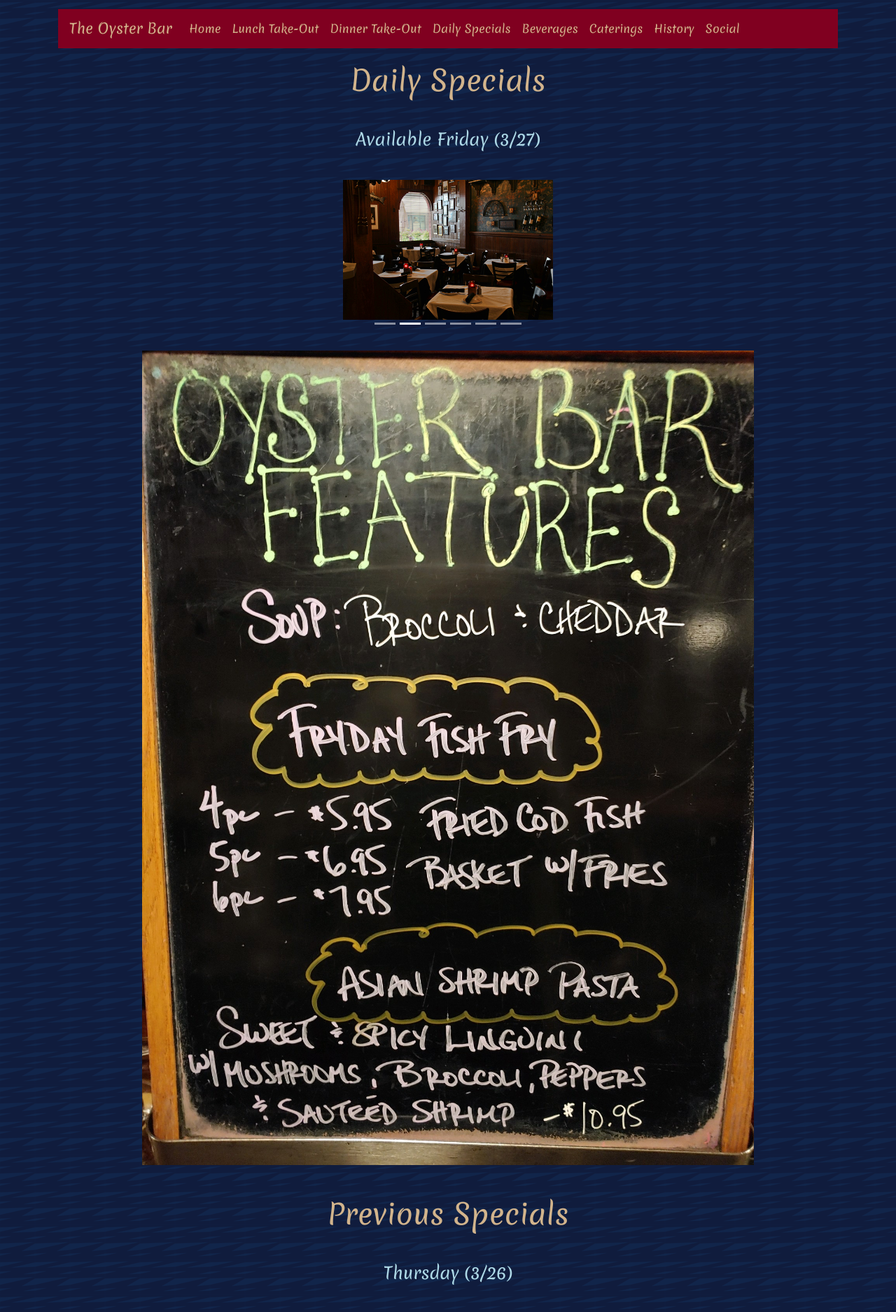
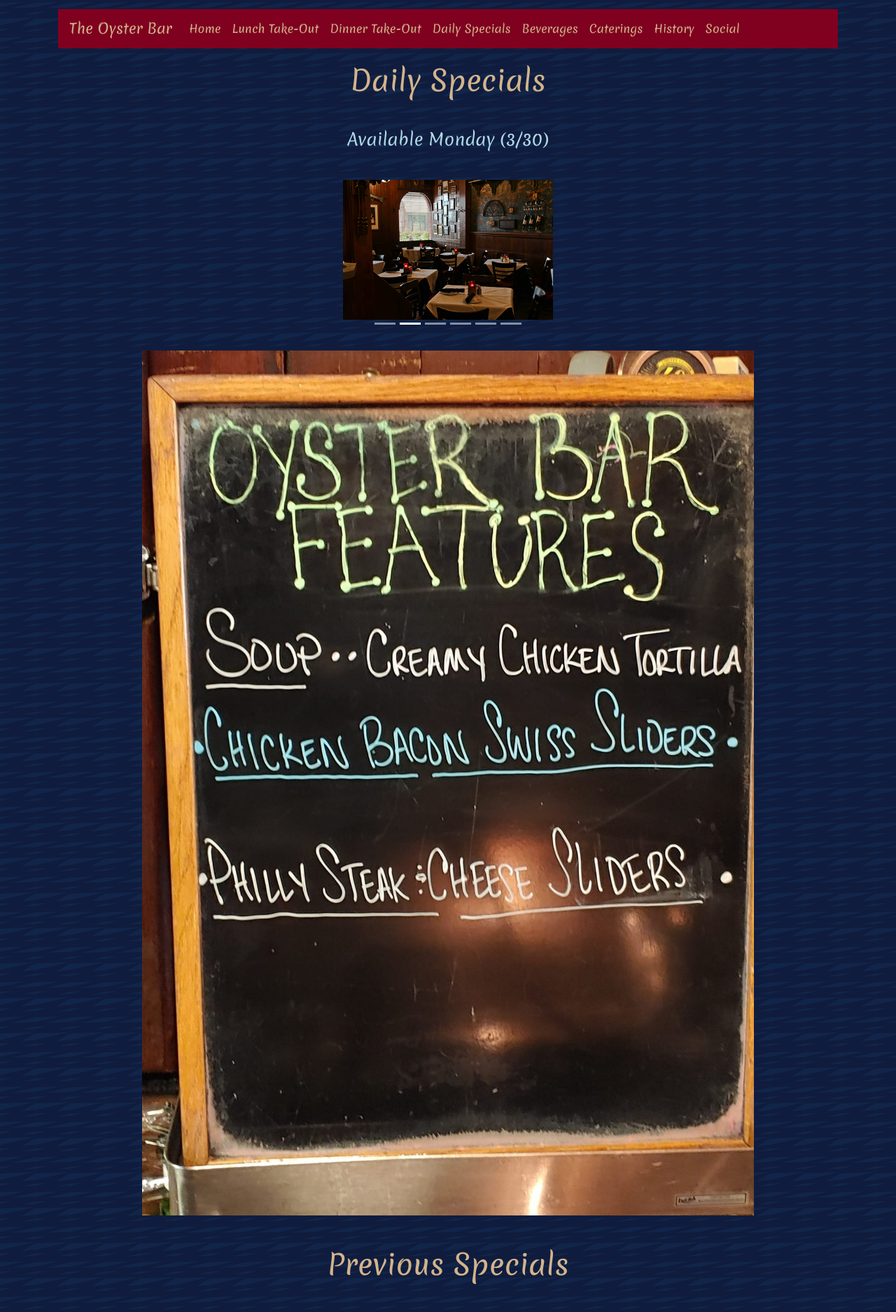
Before and after one commit to TrentGard/oyster-bar, a React (Create React App) app: page /#/daily_specials in a window 1280 px wide. Shown: the top 1875 px of the page at 70% size. Built offline with nearby package versions, Linux system fonts and the light colour scheme.

Commit message:
added Monday 3/30 special

```diff
--- a/src/pages/CoronavirusSpecials.js
+++ b/src/pages/CoronavirusSpecials.js
@@ -3,6 +3,7 @@
 import dailySpecial2 from "../img/325.jpeg";
 import dailySpecial3 from "../img/326.jpeg";
 import dailySpecial4 from "../img/327.jpeg";
+import dailySpecial5 from "../img/330.JPG"
 import OBCarousel from "../components/OBCarousel";
 import { Container } from "react-bootstrap";
 
@@ -11,12 +12,17 @@
     <Container>
       <h1 className="page-title">Daily Specials</h1>
       <br />
-      <h4 className="page-title blue">Available Friday (3/27)</h4>
+      <h4 className="page-title blue">Available Monday (3/30)</h4>
       <OBCarousel className="carousel-image-menu" />
-      <img src={dailySpecial4} alt="Daily Specials" className="menu-image" />
+      <img src={dailySpecial5} alt="Daily Specials" className="menu-image" />
       <br />
       <br />
       <h1 className="page-title">Previous Specials</h1>
+      <br />
+      <h4 className="page-title blue">Friday (3/27)</h4>
+      <br />
+      <img src={dailySpecial4} alt="Daily Specials" className="menu-image" />
+      <br />
       <br />
       <h4 className="page-title blue">Thursday (3/26)</h4>
       <br />
```
Also changed, not shown: src/img/330.JPG (added).
